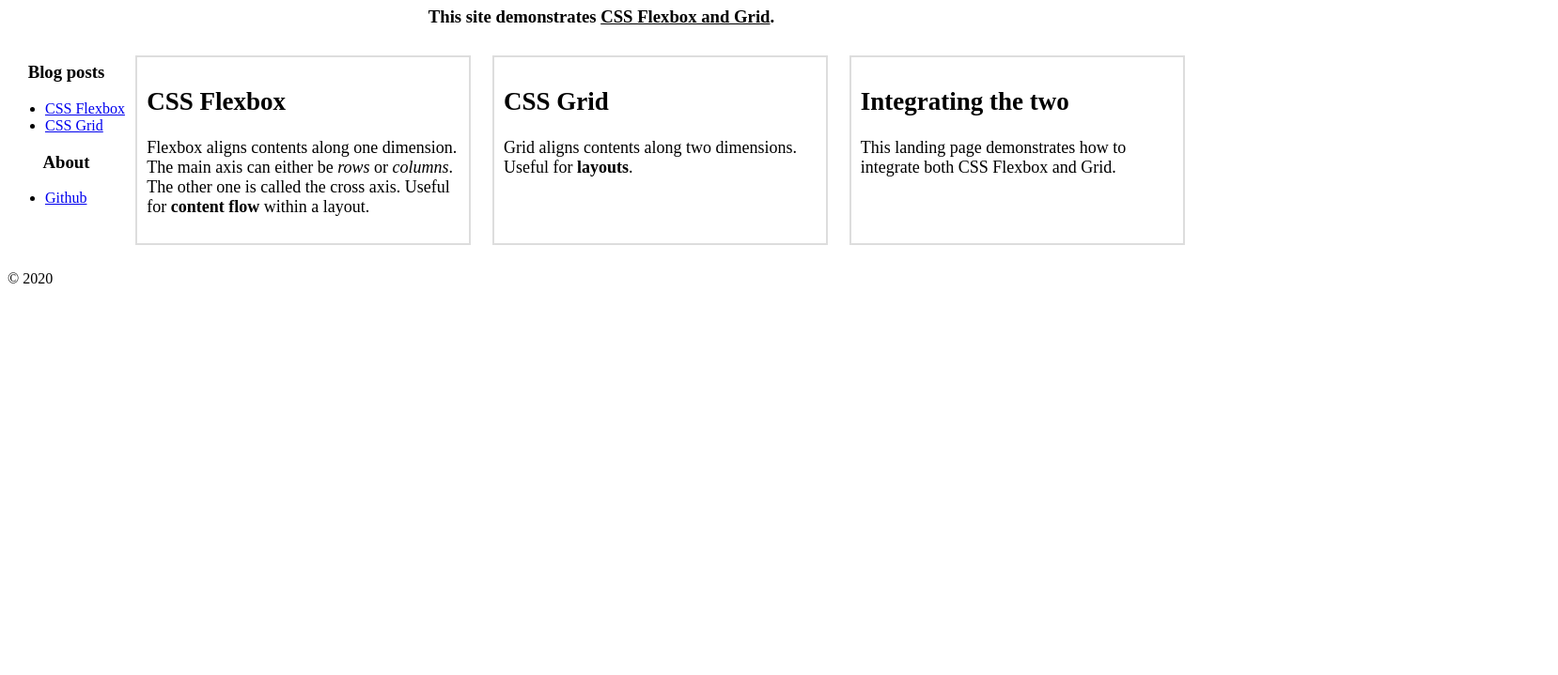
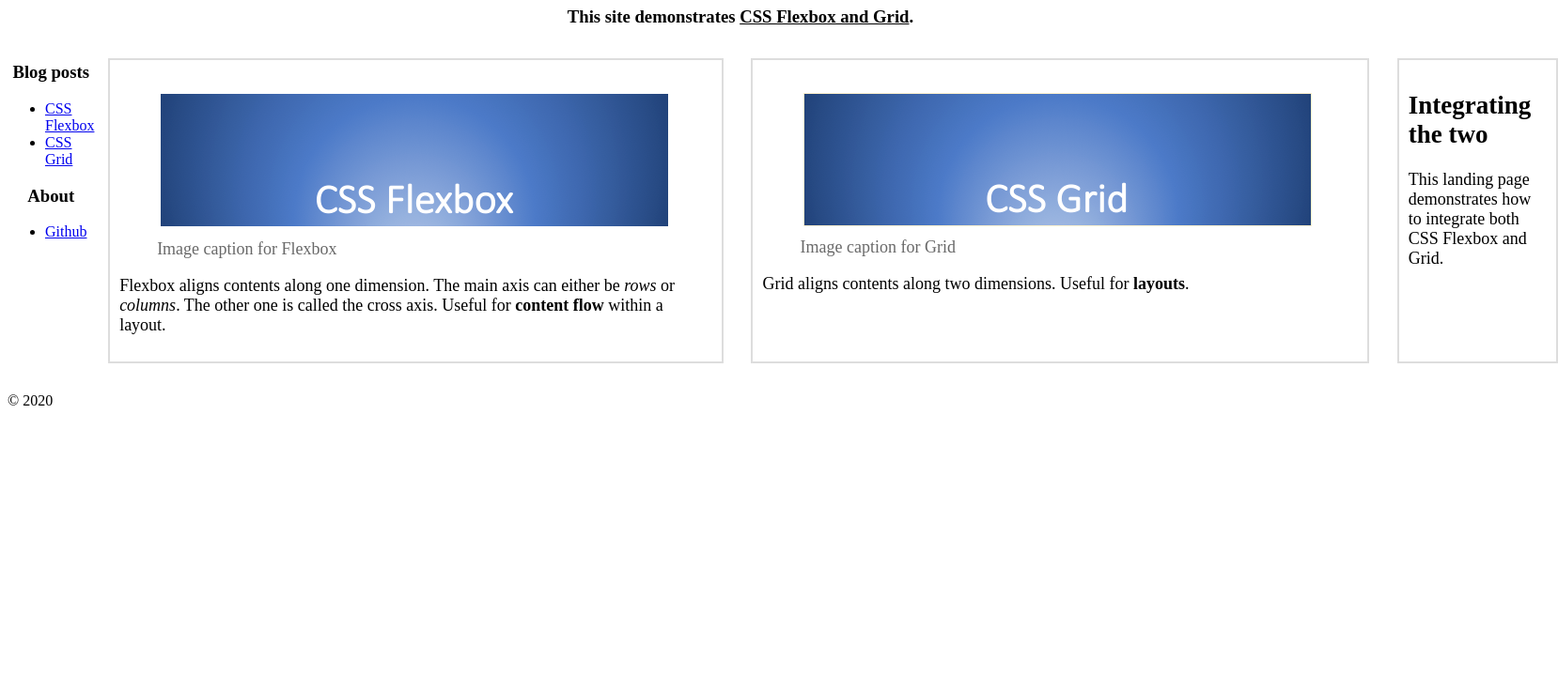
Before and after one commit to SharonMP/FEND-Project1, a plain HTML site: page index.html in a window 1280 px wide. Shown: the part 81-800 px from the top of the page at 94% size, 1658 px wide, since content can reach past the window. Drawn offline with Linux system fonts and the light colour scheme.

Commit message:
Adding images to the homepage
Changes:
- Add images to the assets folder under images sub-folder
- Use figure and figcaption tags to render the images
- Add color styling for image caption
- Import the images.css file into the main css file

```diff
--- /dev/null
+++ b/assets/css/images.css
@@ -0,0 +1,3 @@
+figcaption {
+    color: dimgray;
+}
--- a/assets/css/style.css
+++ b/assets/css/style.css
@@ -1,4 +1,5 @@
 @import "./cards.css";
+@import "./images.css";
 
 .main {
   display: grid;
--- a/index.html
+++ b/index.html
@@ -29,14 +29,20 @@
         <div class="cards">
             <div class="card">
                 <article>
-                    <h2>CSS Flexbox</h2>
+                    <figure>
+                        <img src="./assets/images/flexbox.png">
+                        <figcaption>Image caption for Flexbox</figcaption>
+                    </figure>
                     <p>Flexbox aligns contents along one dimension. The main axis can either be <em>rows</em> or <em>columns</em>. The other one is called the cross axis. Useful for <strong>content flow</strong> within a layout.</p>
                 </article>
             </div>
 
             <div class="card">
                 <article>
-                    <h2>CSS Grid</h2>
+                    <figure>
+                        <img src="./assets/images/grid.png">
+                        <figcaption>Image caption for Grid</figcaption>
+                    </figure>
                     <p>Grid aligns contents along two dimensions. Useful for <strong>layouts</strong>.</p>
                 </article>
             </div>
```
Also changed, not shown: assets/images/flexbox.png (added), assets/images/grid.png (added).
